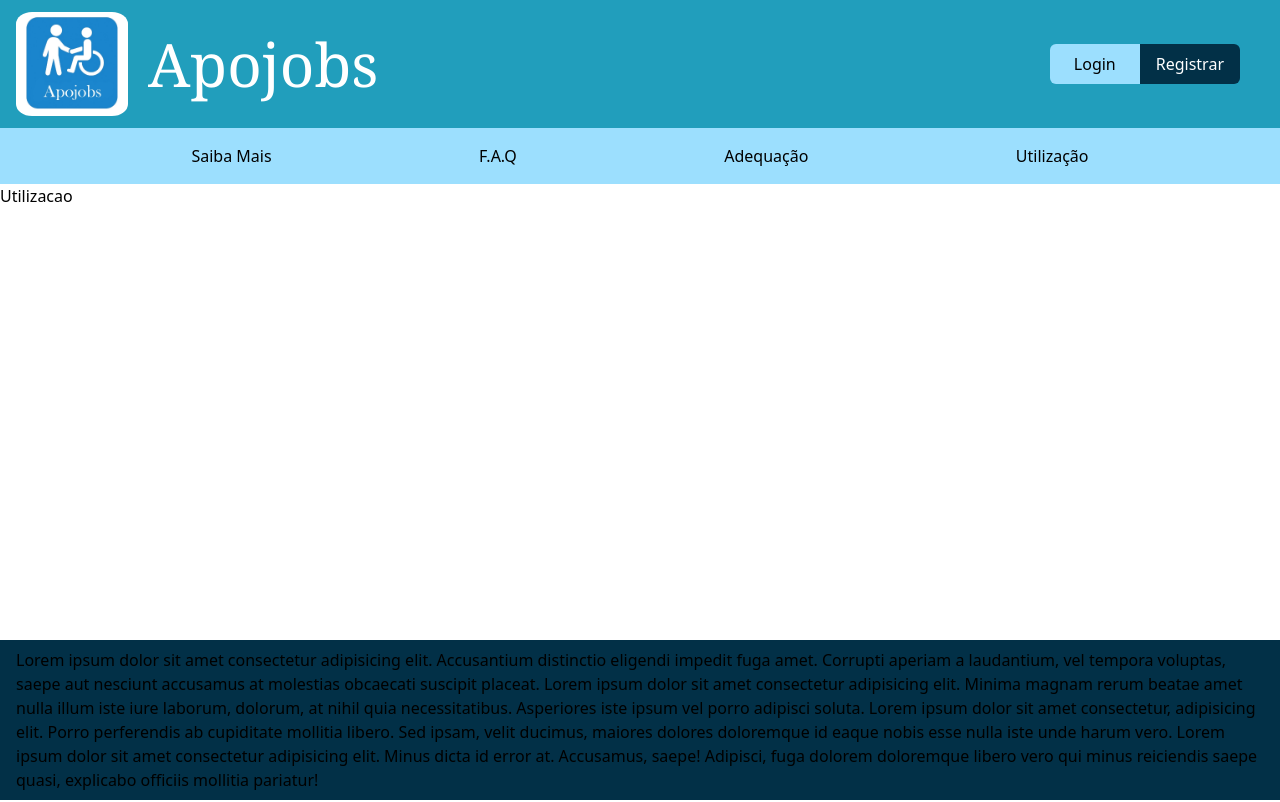
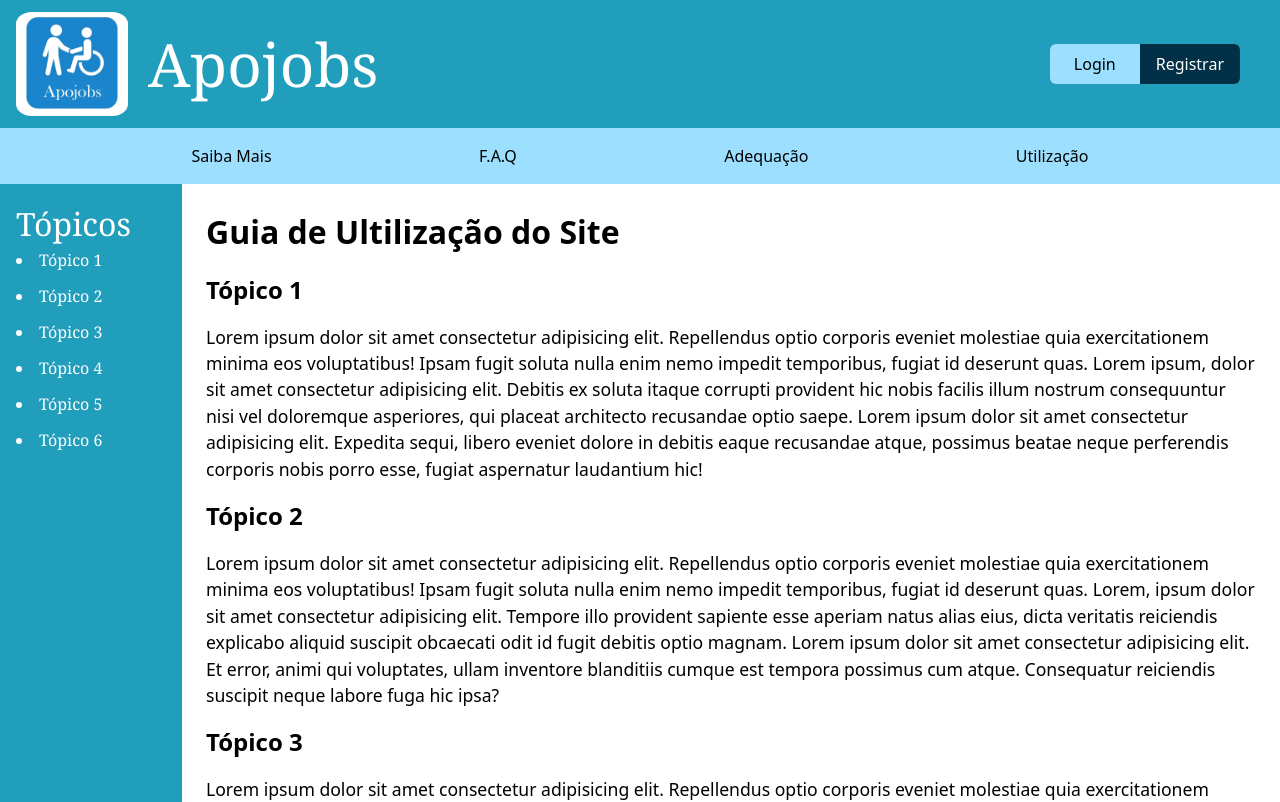
Before and after one commit to t4Facef/tic-2025-front, a React (Create React App) app: page /ultilizacao in a window 1280 px wide. Shown: the top 802 px of the page. Built offline with nearby package versions, Linux system fonts and the light colour scheme.

Commit message:
Implementação estrutura pagina ultilização

```diff
--- /dev/null
+++ b/src/components/content/anchor_list_item.tsx
@@ -0,0 +1,14 @@
+import { ReactNode } from "react";
+
+type AnchorListItemProps = {
+    id: string,
+    children: ReactNode
+}
+
+export default function AnchorListItem({id, children}: AnchorListItemProps){
+    return(
+        <li>
+            <a href={`#${id}`} className="hover:underline">{children}</a>
+        </li>
+    )
+}
--- /dev/null
+++ b/src/components/content/text_section.tsx
@@ -0,0 +1,23 @@
+import { ReactNode } from "react";
+
+type TextSectionProps = {
+    id: string
+    title: string,
+    children: ReactNode
+    img?: string
+    imgs?: string[] //A implementar
+}
+
+export default function TextSection({id, title, children, img}: TextSectionProps){
+    return (
+        <div id={id}>
+            <h1 className="font-semibold text-[1.5rem] py-4">{title}</h1>
+            <div className="text-[1.1rem]">{children}</div>
+            {img && (
+                <div className="my-4 flex justify-center">
+                    <img src={img} alt={title} className="max-w-full md:max-w-4xl w-auto h-auto rounded-lg shadow-lg border border-gray-300" />
+                </div>
+            )}
+        </div>
+    )
+}
--- a/src/index.css
+++ b/src/index.css
@@ -1,3 +1,7 @@
 @tailwind base;
 @tailwind components;
 @tailwind utilities;
+
+html {
+  scroll-behavior: smooth;
+}
--- a/src/pages/home.tsx
+++ b/src/pages/home.tsx
@@ -1,6 +1,6 @@
 import JobPosition from "../components/content/job_position"
 import GenericBlueButton from "../components/buttons/generic_blue_button"
-import CompaniesRow from "../components/structure/companies_row"
+import CompaniesRow from "../components/content/companies_row"
 
 const teste = ["./img/logosTeste/teste1.jpeg", "./img/logosTeste/teste2.jpeg", "./img/logosTeste/teste3.jpeg", "./img/logosTeste/teste4.png", "./img/logosTeste/teste5.jpeg"] //Depende de como é armazenado as imagens no banco
 
--- a/src/pages/ultilizacao.tsx
+++ b/src/pages/ultilizacao.tsx
@@ -1,7 +1,53 @@
+import AnchorListItem from "../components/content/anchor_list_item";
+import TextSection from "../components/content/text_section";
+
 export default function Ultilizacao(){
     return(
-        <div>
-            Utilizacao
+        <div className="flex-1 flex min-h-screen">
+            <nav className="flex-[1] bg-blue2 p-4 flex-col font-georgia text-white">
+                <h1 className="text-[2rem]">Tópicos</h1>
+                <ul className="list-disc list-inside space-y-3">
+                    <AnchorListItem id="1">Tópico 1</AnchorListItem>
+                    <AnchorListItem id="2">Tópico 2</AnchorListItem>
+                    <AnchorListItem id="3">Tópico 3</AnchorListItem>
+                    <AnchorListItem id="4">Tópico 4</AnchorListItem>
+                    <AnchorListItem id="5">Tópico 5</AnchorListItem>
+                    <AnchorListItem id="6">Tópico 6</AnchorListItem>
+                </ul>
+            </nav>
+            <div className="flex-[7] p-6">
+                <h1 className="font-bold text-[2rem]">Guia de Ultilização do Site</h1>
+                <TextSection id="1" title="Tópico 1">
+                    Lorem ipsum dolor sit amet consectetur adipisicing elit. Repellendus optio corporis eveniet molestiae quia exercitationem minima eos voluptatibus! Ipsam fugit soluta nulla enim nemo impedit temporibus, fugiat id deserunt quas.
+                    Lorem ipsum, dolor sit amet consectetur adipisicing elit. Debitis ex soluta itaque corrupti provident hic nobis facilis illum nostrum consequuntur nisi vel doloremque asperiores, qui placeat architecto recusandae optio saepe.
+                    Lorem ipsum dolor sit amet consectetur adipisicing elit. Expedita sequi, libero eveniet dolore in debitis eaque recusandae atque, possimus beatae neque perferendis corporis nobis porro esse, fugiat aspernatur laudantium hic!
+                </TextSection>
+                <TextSection id="2" title="Tópico 2">
+                    Lorem ipsum dolor sit amet consectetur adipisicing elit. Repellendus optio corporis eveniet molestiae quia exercitationem minima eos voluptatibus! Ipsam fugit soluta nulla enim nemo impedit temporibus, fugiat id deserunt quas.
+                    Lorem, ipsum dolor sit amet consectetur adipisicing elit. Tempore illo provident sapiente esse aperiam natus alias eius, dicta veritatis reiciendis explicabo aliquid suscipit obcaecati odit id fugit debitis optio magnam.
+                    Lorem ipsum dolor sit amet consectetur adipisicing elit. Et error, animi qui voluptates, ullam inventore blanditiis cumque est tempora possimus cum atque. Consequatur reiciendis suscipit neque labore fuga hic ipsa?
+                </TextSection>
+                <TextSection id="3" title="Tópico 3">
+                    Lorem ipsum dolor sit amet consectetur adipisicing elit. Repellendus optio corporis eveniet molestiae quia exercitationem minima eos voluptatibus! Ipsam fugit soluta nulla enim nemo impedit temporibus, fugiat id deserunt quas.
+                    Lorem, ipsum dolor sit amet consectetur adipisicing elit. Tempore illo provident sapiente esse aperiam natus alias eius, dicta veritatis reiciendis explicabo aliquid suscipit obcaecati odit id fugit debitis optio magnam.
+                    Lorem ipsum dolor sit amet consectetur adipisicing elit. Et error, animi qui voluptates, ullam inventore blanditiis cumque est tempora possimus cum atque. Consequatur reiciendis suscipit neque labore fuga hic ipsa?
+                </TextSection>
+                <TextSection id="4" title="Tópico 4">
+                    Lorem ipsum dolor sit amet consectetur adipisicing elit. Repellendus optio corporis eveniet molestiae quia exercitationem minima eos voluptatibus! Ipsam fugit soluta nulla enim nemo impedit temporibus, fugiat id deserunt quas.
+                    Lorem, ipsum dolor sit amet consectetur adipisicing elit. Tempore illo provident sapiente esse aperiam natus alias eius, dicta veritatis reiciendis explicabo aliquid suscipit obcaecati odit id fugit debitis optio magnam.
+                    Lorem ipsum dolor sit amet consectetur adipisicing elit. Et error, animi qui voluptates, ullam inventore blanditiis cumque est tempora possimus cum atque. Consequatur reiciendis suscipit neque labore fuga hic ipsa?
+                </TextSection>
+                <TextSection id="5" title="Tópico 5" img="./img/ultilizacao/teste1.png">
+                    Lorem ipsum dolor sit amet consectetur adipisicing elit. Repellendus optio corporis eveniet molestiae quia exercitationem minima eos voluptatibus! Ipsam fugit soluta nulla enim nemo impedit temporibus, fugiat id deserunt quas.
+                    Lorem, ipsum dolor sit amet consectetur adipisicing elit. Tempore illo provident sapiente esse aperiam natus alias eius, dicta veritatis reiciendis explicabo aliquid suscipit obcaecati odit id fugit debitis optio magnam.
+                    Lorem ipsum dolor sit amet consectetur adipisicing elit. Et error, animi qui voluptates, ullam inventore blanditiis cumque est tempora possimus cum atque. Consequatur reiciendis suscipit neque labore fuga hic ipsa?
+                </TextSection>
+                <TextSection id="6" title="Tópico 6" img="./img/ultilizacao/teste2.png">
+                    Lorem ipsum dolor sit amet consectetur adipisicing elit. Repellendus optio corporis eveniet molestiae quia exercitationem minima eos voluptatibus! Ipsam fugit soluta nulla enim nemo impedit temporibus, fugiat id deserunt quas.
+                    Lorem, ipsum dolor sit amet consectetur adipisicing elit. Tempore illo provident sapiente esse aperiam natus alias eius, dicta veritatis reiciendis explicabo aliquid suscipit obcaecati odit id fugit debitis optio magnam.
+                    Lorem ipsum dolor sit amet consectetur adipisicing elit. Et error, animi qui voluptates, ullam inventore blanditiis cumque est tempora possimus cum atque. Consequatur reiciendis suscipit neque labore fuga hic ipsa?
+                </TextSection>
+            </div>
         </div>
     )
 }
```
Also changed, not shown: public/img/ultilizacao/teste1.png (added), public/img/ultilizacao/teste2.png (added), src/components/content/companies_row.tsx (renamed from src/components/structure/companies_row.tsx).
